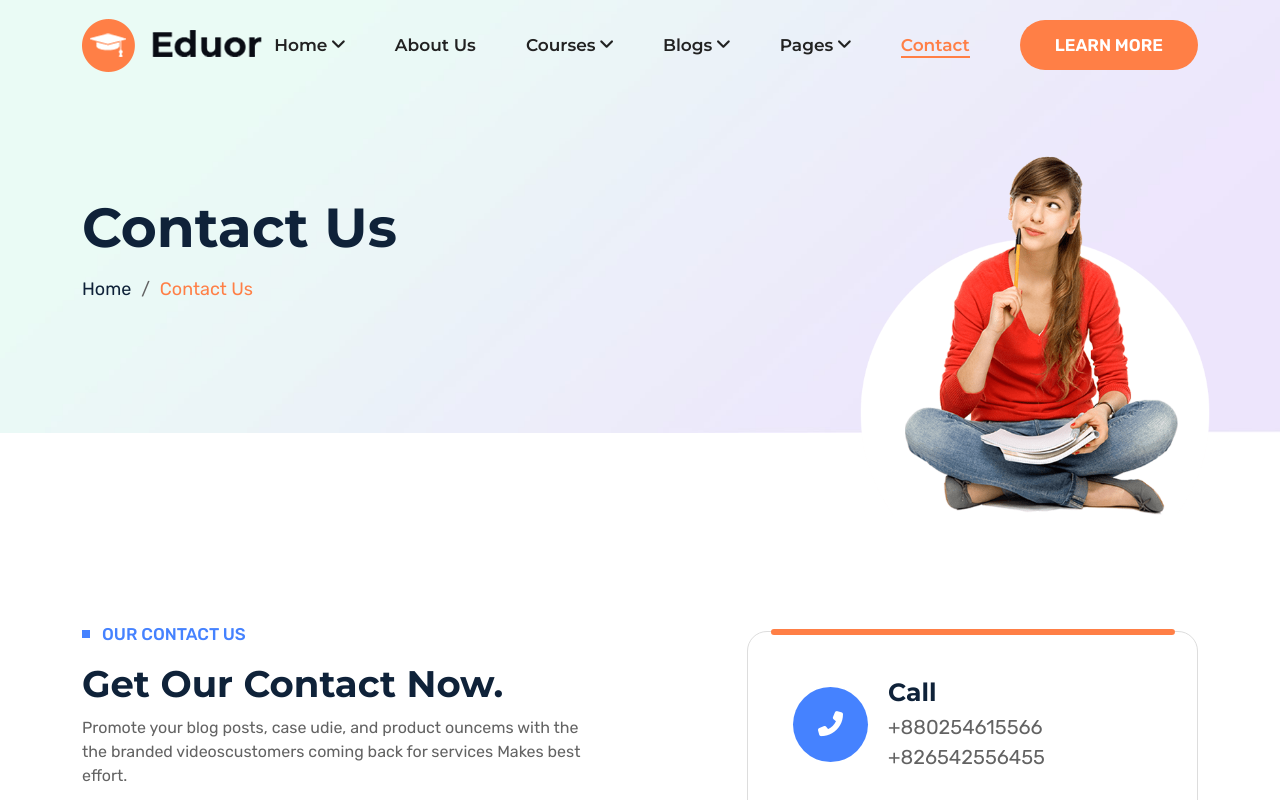
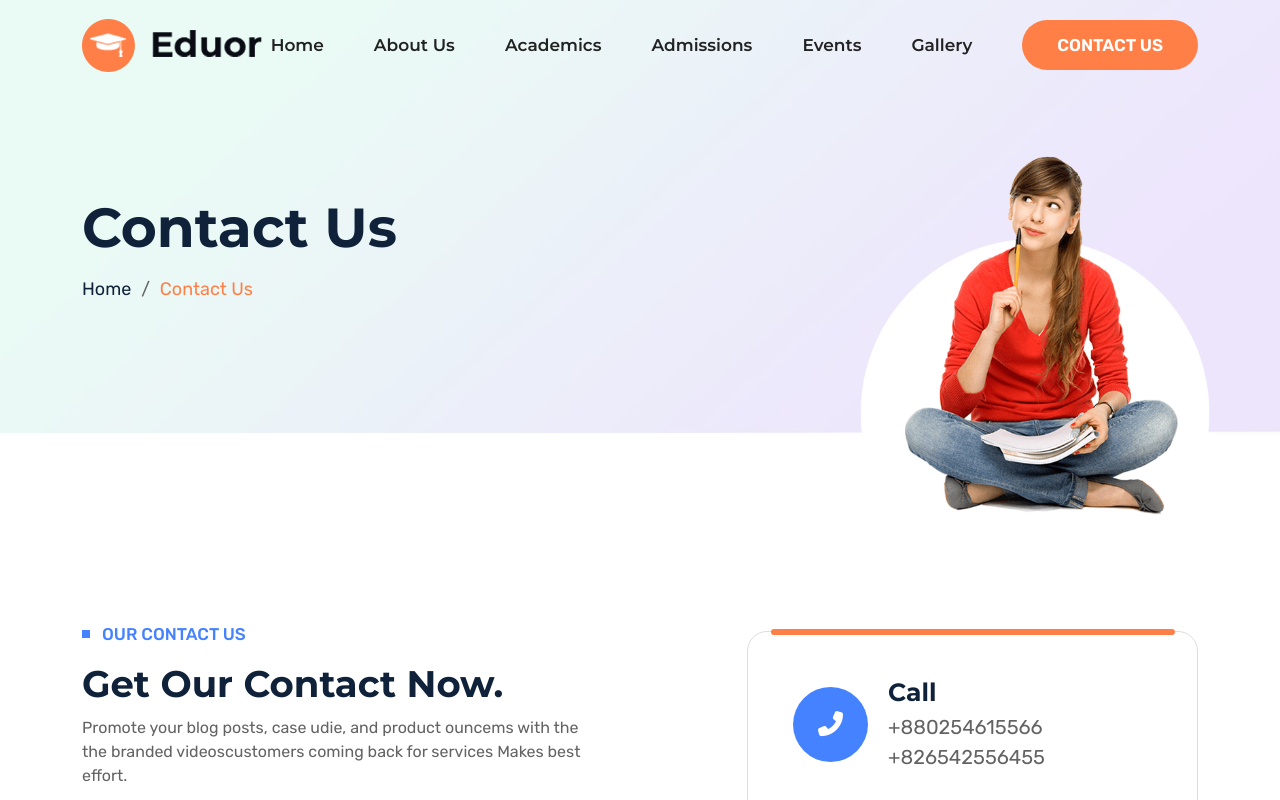
Before and after one commit to salesotomatikstbm/Santosh-Vidyalaya, a Next.js app: page /contact in a window 1280 px wide. Shown: the top 800 px of the page. Built offline with nearby package versions, Linux system fonts and the light colour scheme.

Commit message:
second commit

```diff
--- a/app/loading.tsx
+++ b/app/loading.tsx
@@ -2,7 +2,7 @@ import React from "react";
 const Loading = () => {
   return (
     <div className="loading-container">
-      <div className="eduor-logo">Eduor</div>
+      <div className="eduor-logo">santosh vidyalaya</div>
       <div className="loader"></div>
     </div>
   );
--- a/component/navbar/NavigationSection.tsx
+++ b/component/navbar/NavigationSection.tsx
@@ -19,8 +19,10 @@ const NavigationSection = ({ position, btnPosition, navRef }: Props) => {
     id="navbarNav"
   >
     <ul className={`navbar-nav ${position}`}>
+
       <li className="nav-item">
-        <a className="nav-link">
+      <Navlink href="/">Home</Navlink>
+        {/* <a className="nav-link">
           Home <i className="fa fa-angle-down"></i>
         </a>
         <ul className="tf__droap_menu">
@@ -33,14 +35,17 @@ const NavigationSection = ({ position, btnPosition, navRef }: Props) => {
           <li>
             <SubNavlink href="/home-3">home 3</SubNavlink>
           </li>
-        </ul>
+        </ul> */}
       </li>
+
       <li className="nav-item">
-        <Navlink href="/about">about us</Navlink>
+        <Navlink href="/about">About Us</Navlink>
       </li>
+
       <li className="nav-item">
-        <a className="nav-link">
-          courses <i className="fa fa-angle-down"></i>
+      <Navlink href="/courses"> Academics</Navlink>
+        {/* <a className="nav-link">
+        Academics <i className="fa fa-angle-down"></i>
         </a>
         <ul className="tf__droap_menu">
           <li>
@@ -51,11 +56,13 @@ const NavigationSection = ({ position, btnPosition, navRef }: Props) => {
               courses details
             </SubNavlink>
           </li>
-        </ul>
+        </ul> */}
       </li>
+
       <li className="nav-item">
-        <a className="nav-link">
-          blogs <i className="fa fa-angle-down"></i>
+      <Navlink href="/events"> Admissions</Navlink>
+        {/* <a className="nav-link">
+        Admissions <i className="fa fa-angle-down"></i>
         </a>
         <ul className="tf__droap_menu">
           <li>
@@ -66,11 +73,14 @@ const NavigationSection = ({ position, btnPosition, navRef }: Props) => {
               blog details
             </SubNavlink>
           </li>
-        </ul>
+        </ul> */}
       </li>
+
+
       <li className="nav-item">
-        <a className="nav-link">
-          pages <i className="fa fa-angle-down"></i>
+      <Navlink href="/team"> Events</Navlink>
+        {/* <a className="nav-link">
+        Events <i className="fa fa-angle-down"></i>
         </a>
         <ul className="tf__droap_menu">
           <li>
@@ -102,21 +112,26 @@ const NavigationSection = ({ position, btnPosition, navRef }: Props) => {
           <li>
             <SubNavlink href="/privacy-policy">privacy policy</SubNavlink>
           </li>
-        </ul>
+        </ul> */}
       </li>
+
+
+
       <li className="nav-item">
-        <Navlink href="/contact">contact</Navlink>
+        <Navlink href="/team">Gallery</Navlink>
       </li>
+
+
       {btnPosition ? null : (
         <li className="nav-item">
-          <a className="nav-link common_btn" href="#">
-            LEARN MORE
+          <a className="nav-link common_btn" href="/contact">
+            Contact Us
           </a>
         </li>
       )}
     </ul>
     {btnPosition ? (
-      <a className="common_btn_2 ms-auto" href="#">
+      <a className="common_btn_2 ms-auto" href="/contact">
         learn more
       </a>
     ) : null}
```
